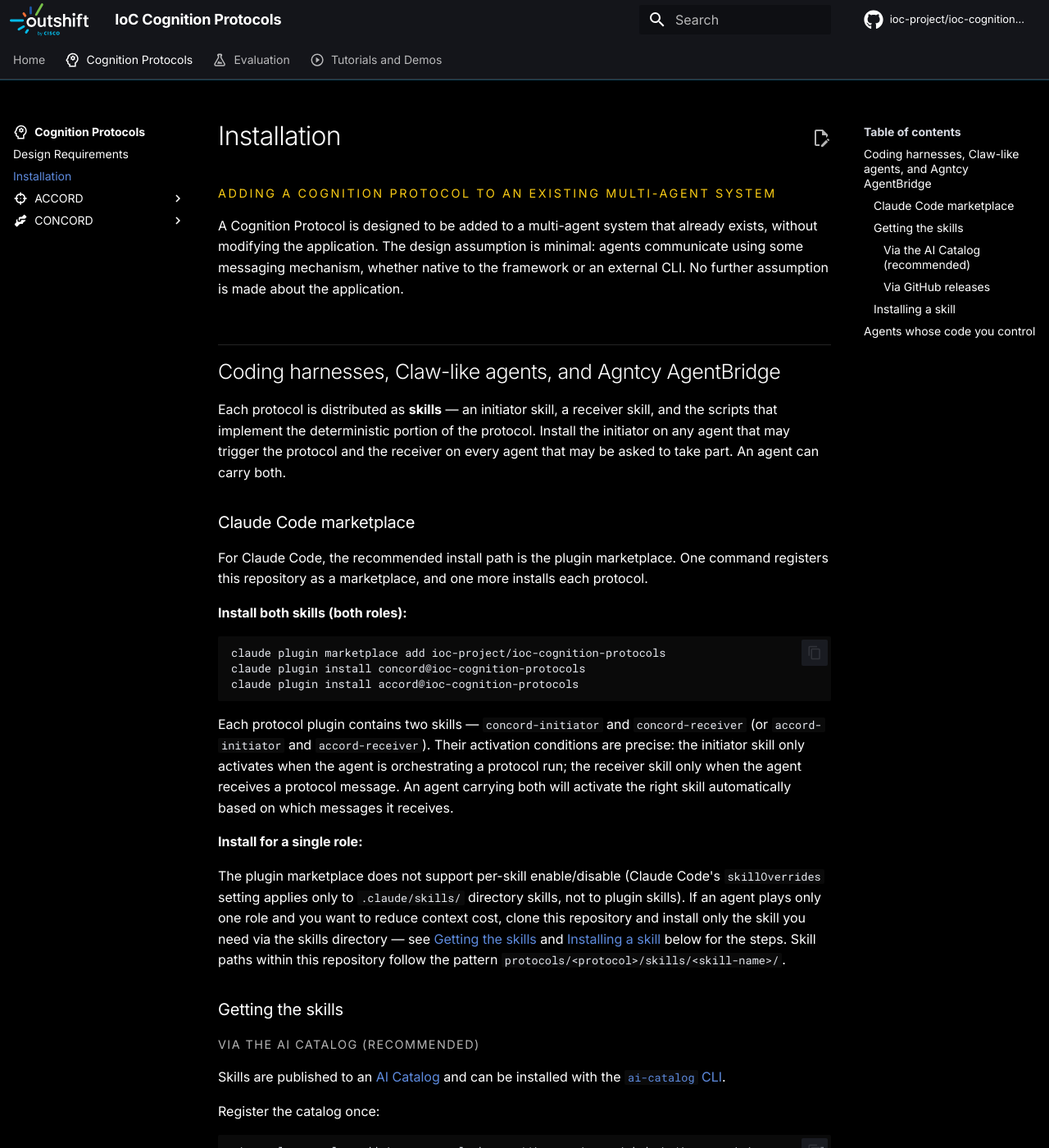
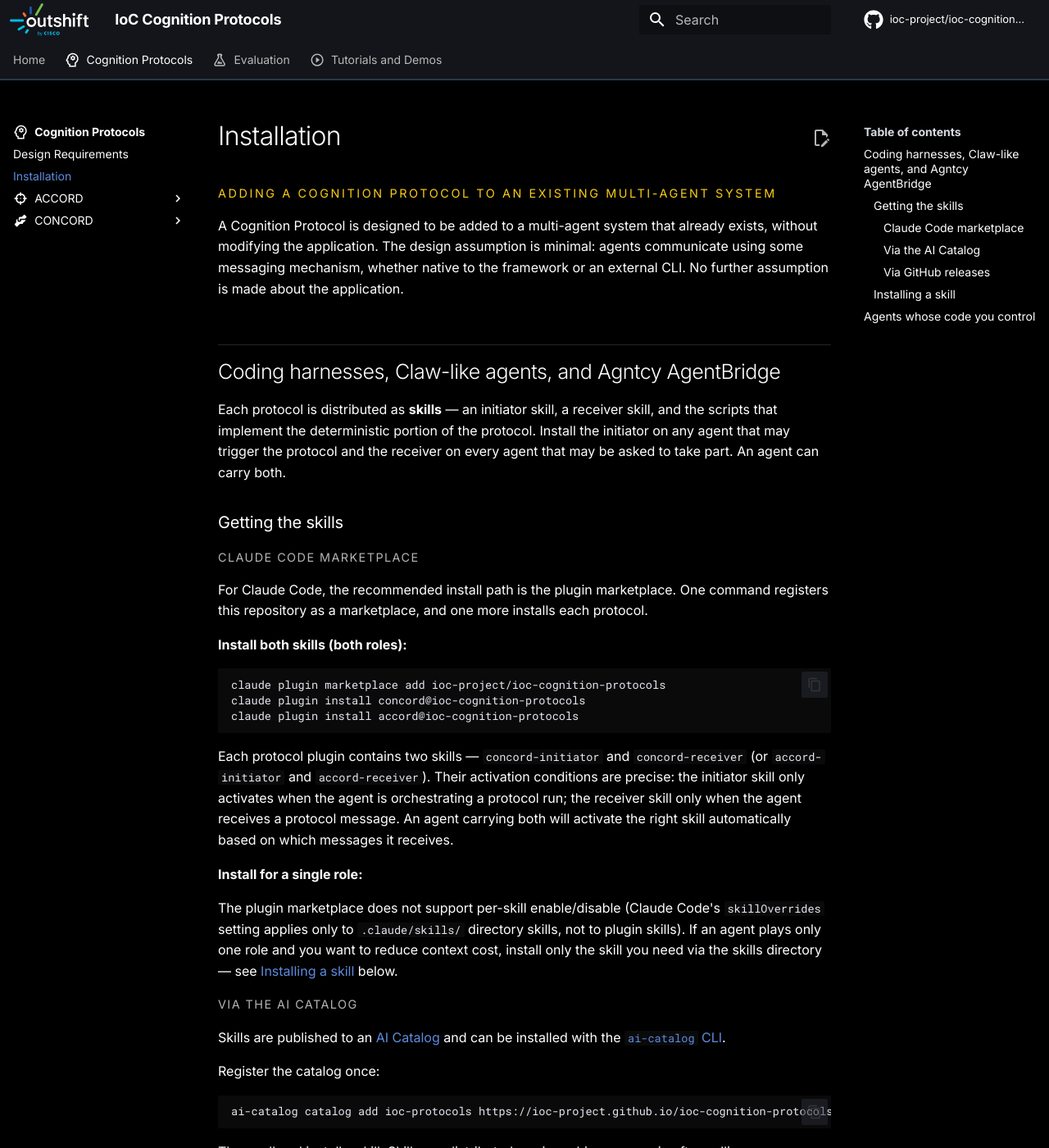
Before and after one commit to ioc-project/cognition-protocols, an MkDocs documentation site: the page built from docs/cognition-protocols/installation.md, in a window 1280 px wide and 1400 px high. Shown: the whole window at 82% size. Built offline with MkDocs 1.6.1 and Material for MkDocs 9.7.7, drawn with Linux system fonts in a browser that asks for light colours; comment, search, counter and statistics services are not loaded.

Commit message:
docs: move Claude Code marketplace under Getting the skills section
Signed-off-by: Sam Betts <1769706+Tehsmash@users.noreply.github.com>

```diff
--- a/docs/cognition-protocols/installation.md
+++ b/docs/cognition-protocols/installation.md
@@ -38,14 +40,9 @@
 The plugin marketplace does not support per-skill enable/disable (Claude Code's
 `skillOverrides` setting applies only to `.claude/skills/` directory skills, not to
 plugin skills). If an agent plays only one role and you want to reduce context cost,
-clone this repository and install only the skill you need via the skills directory —
-see [Getting the skills](#getting-the-skills) and [Installing a skill](#installing-a-skill) below for the steps.
-Skill paths within this repository follow the pattern
-`protocols/<protocol>/skills/<skill-name>/`.
+install only the skill you need via the skills directory — see [Installing a skill](#installing-a-skill) below.
 
-### Getting the skills
-
-#### Via the AI Catalog (recommended)
+#### Via the AI Catalog
 
 Skills are published to an [AI Catalog](https://ioc-project.github.io/ioc-cognition-protocols/ai-catalog.json) and can be installed with the [`ai-catalog` CLI](https://github.com/agntcy/ai-catalog).
 
```
Also changed, not shown: other parts of docs/cognition-protocols/installation.md (+3 -1 lines).
